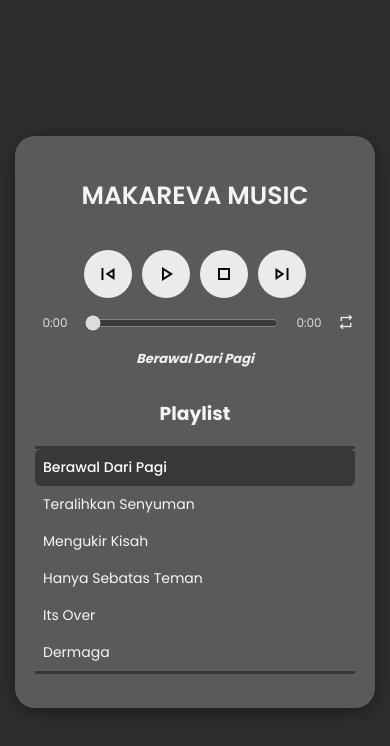
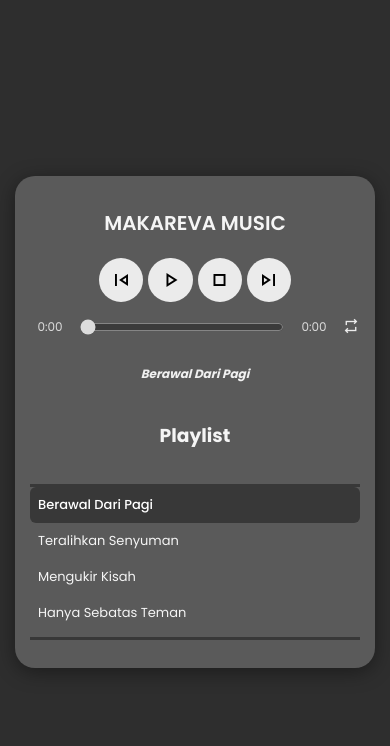
Before and after one commit to KlaverSnow12/makareva-music, a plain HTML site: page index.html in a window 390 px wide. Drawn offline with nearby package versions, Linux system fonts and the light colour scheme.

Commit message:
Update style.css

```diff
--- a/style.css
+++ b/style.css
@@ -1,3 +1,4 @@
+
 /* === Base === */
 body {
   font-family: "Poppins", sans-serif;
@@ -7,6 +8,8 @@ body {
   align-items: center;
   height: 100vh;
   margin: 0;
+  padding: 10px;
+  box-sizing: border-box;
 }
 
 /* === Player Container === */
@@ -17,15 +20,17 @@ body {
   border-radius: 20px;
   box-shadow: 0px 4px 20px rgba(0, 0, 0, 0.4);
   width: 320px;
-  max-width: 90%;
+  max-width: 100%;
   text-align: center;
+  display: flex;
+  flex-direction: column;
 }
 
 /* === Title === */
 .title {
   font-size: 25px;
   font-weight: 600;
-  margin-bottom: 35px;
+  margin-bottom: 25px;
 }
 
 /* === Controls === */
@@ -34,6 +39,7 @@ body {
   justify-content: center;
   align-items: center;
   gap: 10px;
+  flex-wrap: wrap;
 }
 
 .controls button {
@@ -116,7 +122,7 @@ body {
   color: #f0f0f0;
   text-align: center;
   font-style: italic;
-  margin-bottom: 30px;
+  margin-bottom: 20px;
 }
 
 /* === Playlist === */
@@ -128,6 +134,8 @@ body {
   text-align: left;
   border-top: 3px solid #383838;
   border-bottom: 3px solid #383838;
+  max-height: 200px;      /* biar tidak kepanjangan */
+  overflow-y: auto;       /* scroll kalau terlalu panjang */
 }
 
 #playlist li {
@@ -147,3 +155,40 @@ body {
   color: #fff;
   font-weight: 500;
 }
+
+/* === Responsive Mobile === */
+@media (max-width: 480px) {
+  body {
+    height: auto;
+    min-height: 100vh;
+    padding: 15px;
+  }
+
+  .player {
+    width: 100%;
+    padding: 15px;
+  }
+
+  .title {
+    font-size: 20px;
+    margin-bottom: 20px;
+  }
+
+  .controls {
+    gap: 5px;
+  }
+
+  .controls button {
+    padding: 10px;
+    font-size: 18px;
+  }
+
+  #current-track {
+    font-size: 12px;
+  }
+
+  #playlist {
+    font-size: 13px;
+    max-height: 150px;
+  }
+}
```
